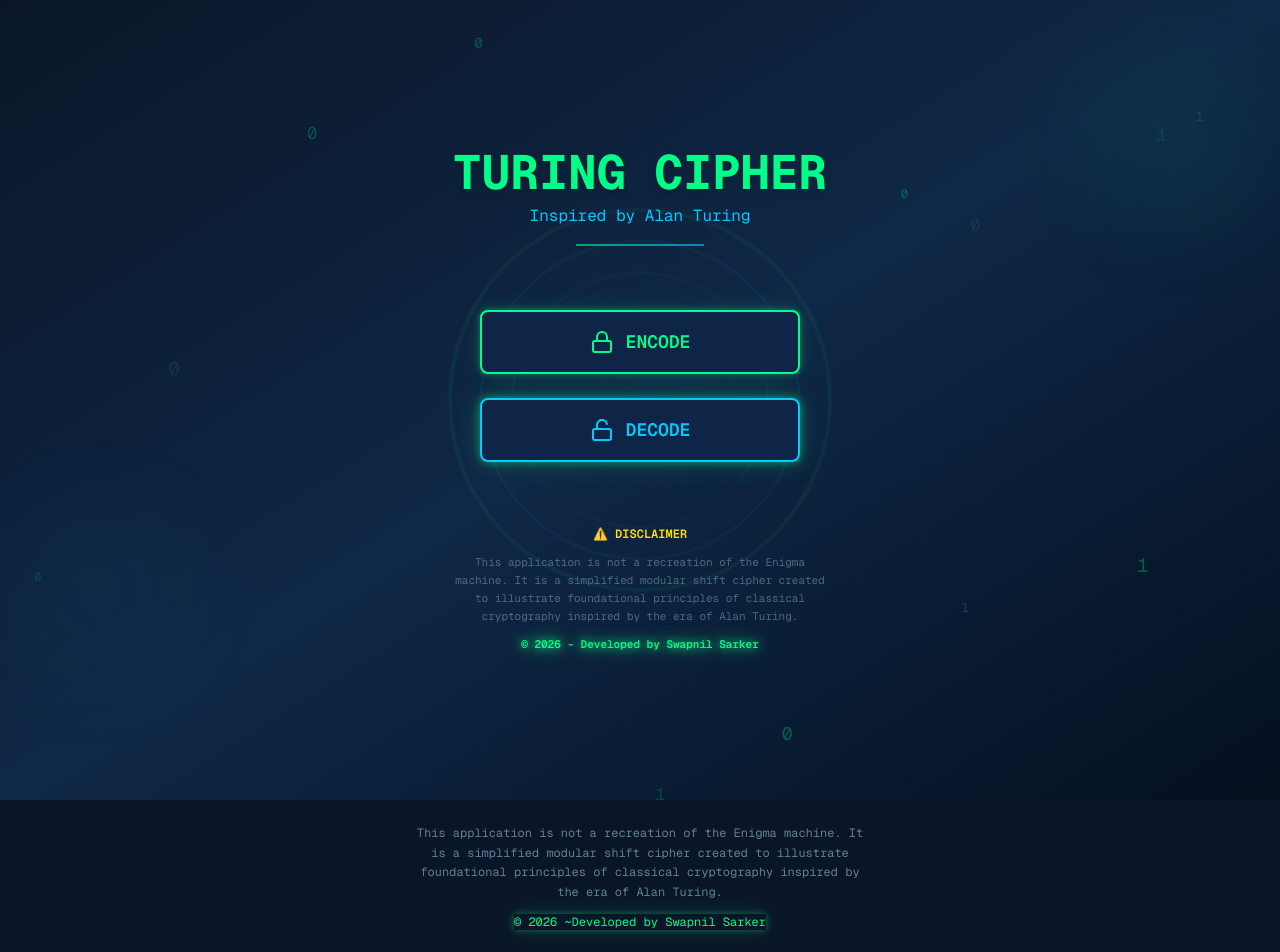
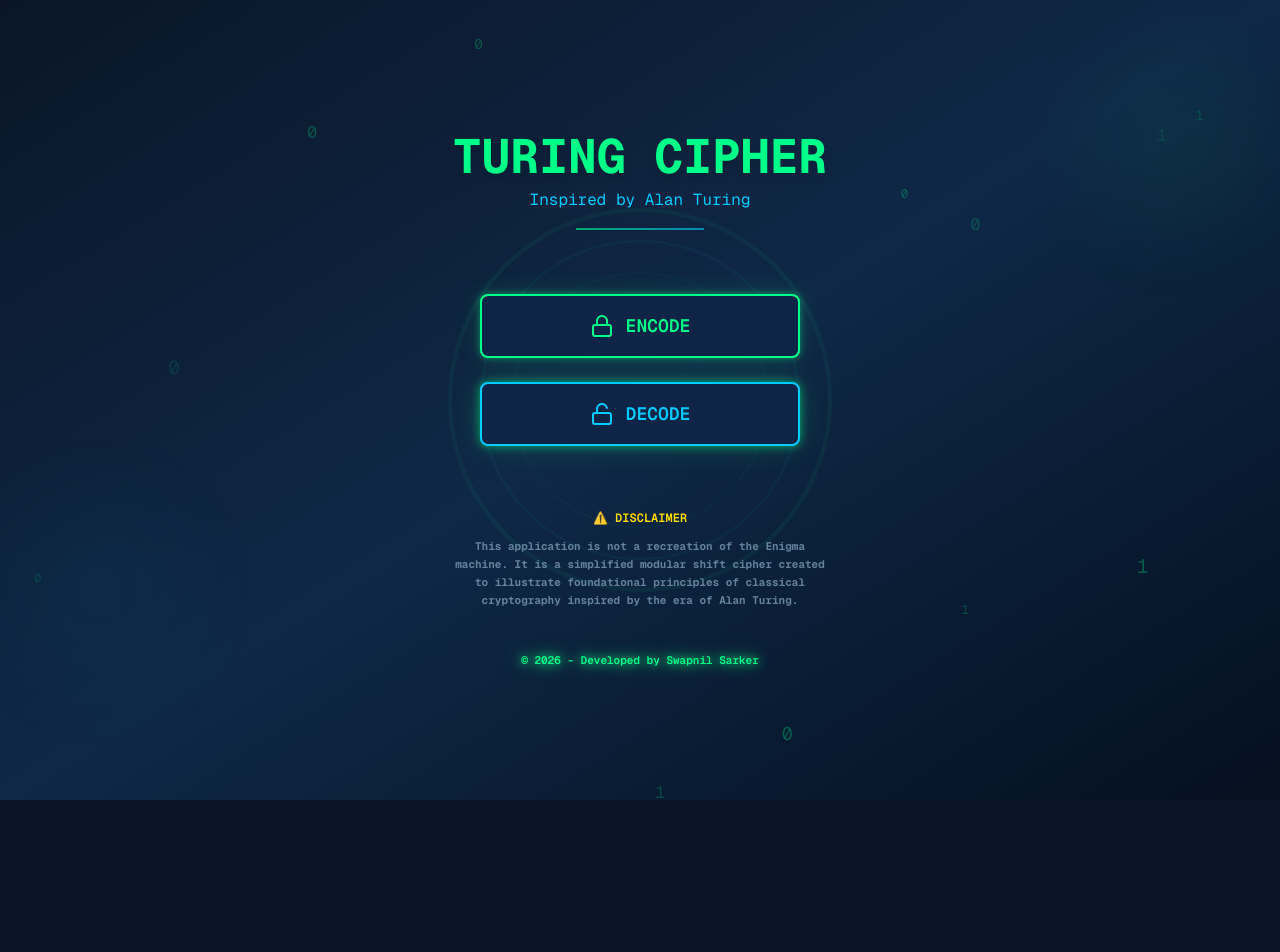
Before and after one commit to swap-nil133/turing_project, a Next.js app: page / in a window 1280 px wide. Shown: the top 952 px of the page. After the commit the page ends 800 px from the top, so only its background shows below. Built offline with nearby package versions, Linux system fonts and the light colour scheme.

Commit message:
feat: update disclaimer and credit text styling in Home and LandingScreen components
Co-authored-by: Swapnil Sarker <203900107+swap-nil133@users.noreply.github.com>

```diff
--- a/app/page.tsx
+++ b/app/page.tsx
@@ -23,17 +23,7 @@ export default function Home() {
       </div>
 
       {/* Disclaimer and Credit Section */}
-      <div className="relative z-10 flex flex-col items-center gap-3 px-4 py-6 pb-8">
-        {/* Disclaimer */}
-        <p className="text-xs font-mono text-[#7a9ab3] text-center opacity-80 max-w-md leading-relaxed">
-          This application is not a recreation of the Enigma machine. It is a simplified modular shift cipher created to illustrate foundational principles of classical cryptography inspired by the era of Alan Turing.
-        </p>
 
-        {/* Credit */}
-        <p className="text-xs font-mono text-[#00ff88] text-center animate-glow">
-          © 2026 ~Developed by Swapnil Sarker
-        </p>
-      </div>
     </div>
   );
 }
--- a/components/landing-screen.tsx
+++ b/components/landing-screen.tsx
@@ -48,9 +48,10 @@ export default function LandingScreen({ onEncode, onDecode }: LandingScreenProps
       {/* Footer Info */}
       <div className="mt-16 text-center text-xs text-[#7a9ab3] font-mono max-w-sm space-y-3">
         <p className="text-[12px] font-semibold text-[#ffdd00]">⚠️ DISCLAIMER</p>
-        <p className="opacity-60 text-[11px] leading-relaxed">
-          This application is not a recreation of the Enigma machine. It is a simplified modular shift cipher created to illustrate foundational principles of classical cryptography inspired by the era of Alan Turing.
+        <p className="opacity-80 text-[11px] leading-relaxed">
+          <b>This application is not a recreation of the Enigma machine. It is a simplified modular shift cipher created to illustrate foundational principles of classical cryptography inspired by the era of Alan Turing.</b>
         </p>
+        <br></br><br></br>
         <p className="text-[11px] font-semibold text-[#00ff88]" style={{ textShadow: '0 0 10px #00ff88, 0 0 20px #00ff88' }}>© 2026 - Developed by Swapnil Sarker</p>
       </div>
     </div>
```
